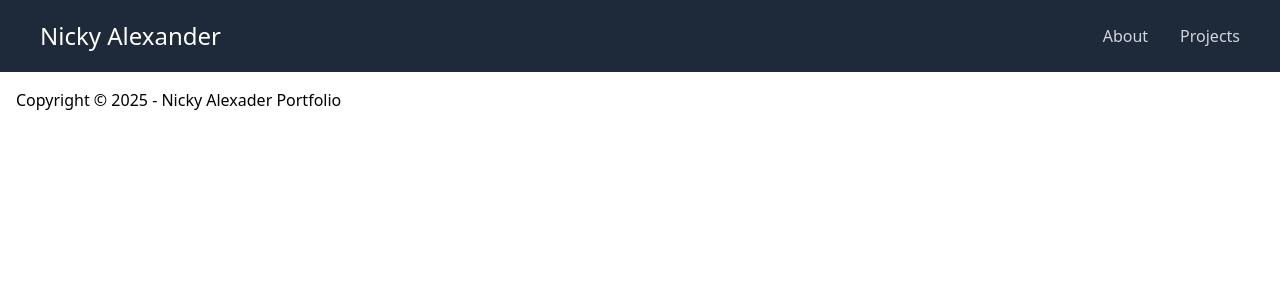
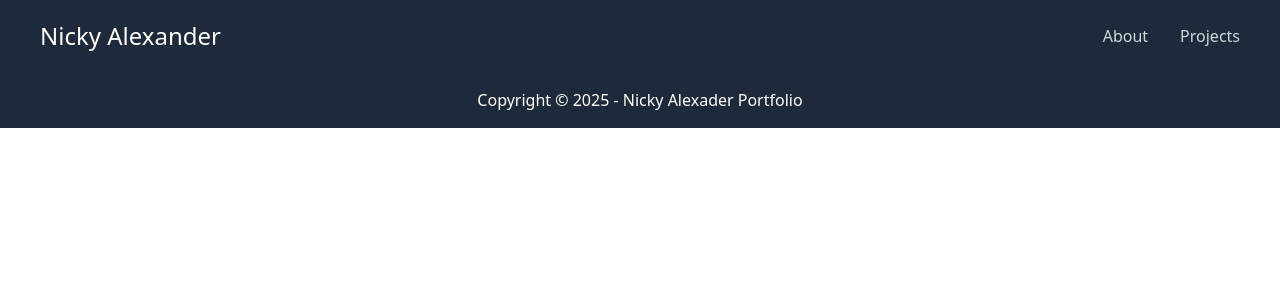
Before and after one commit to PurAlex/Portfolio-Nicky, a React (Vite) app in the folder portfolio-nicky/: page / in a window 1280 px wide. Shown: the top 300 px of the page. Built offline with nearby package versions, Linux system fonts and the light colour scheme.

Commit message:
Footer styled

```diff
--- a/portfolio-nicky/src/components/Footer.jsx
+++ b/portfolio-nicky/src/components/Footer.jsx
@@ -1,8 +1,10 @@
 function Footer() {
   return (
-    <footer className="footer footer-center bg-base-300 text-base-content p-4">
+    <footer className=" footer bg-gray-800 text-base-content p-4 mt-auto flex flex-col items-center">
       <aside>
-        <p>Copyright © {new Date().getFullYear()} - Nicky Alexader Portfolio</p>
+        <p className="text-white">
+          Copyright © {new Date().getFullYear()} - Nicky Alexader Portfolio
+        </p>
       </aside>
     </footer>
   );
```
